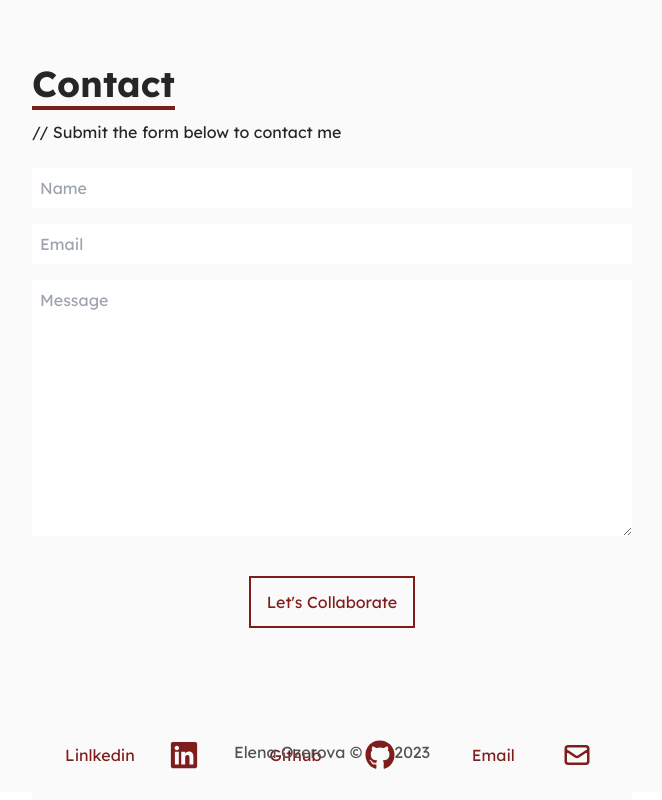
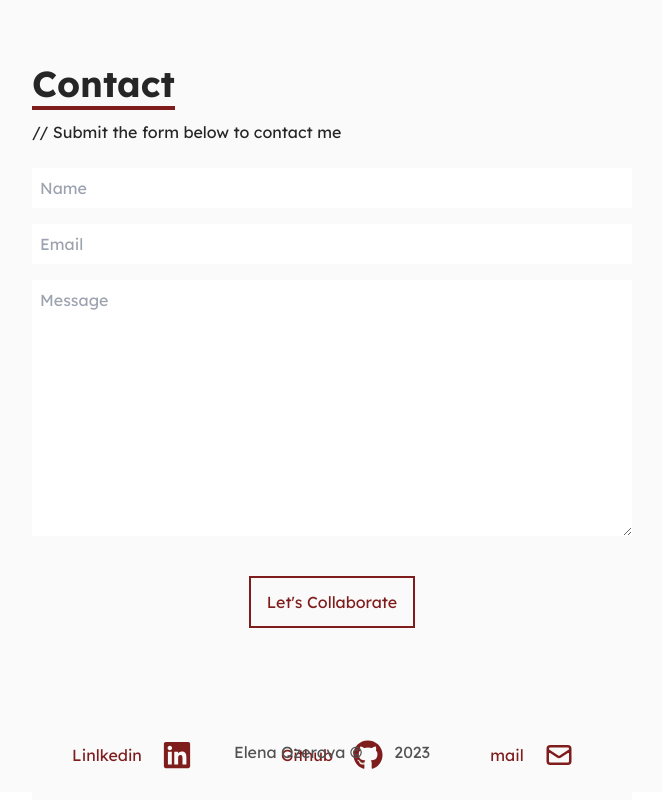
Before and after one commit to elen-oz/portfolio-app, a React (Vite) app: page / in a window 1280 px wide. Shown: the part 3128-3928 px from the top of the page, without its empty margins (308-970 px from the left). Built offline with nearby package versions, Linux system fonts and the light colour scheme.

Commit message:
add animation to links

```diff
--- a/src/components/Contact.jsx
+++ b/src/components/Contact.jsx
@@ -43,34 +43,52 @@ const Contact = () => {
       <div className='pt-[50px]'>
         <ul className='flex flex-row'>
           <li className='w-[200px] h-[90px] flex justify-between items-center bg-neutral-50'>
+            <div className='flex justify-center items-center w-full text-red-900  hover:scale-110 duration-500'>
               <a
-              className='flex justify-around items-center w-full text-red-900'
+                className='flex items-center p-[10px]'
                 href='https://www.linkedin.com/in/elen-oz/'
                 target='_blank'
                 rel='noreferrer'
               >
-              Linlkedin <FaLinkedin size={30} />
+                Linlkedin
+                <FaLinkedin
+                  size={30}
+                  className='ml-[20px]'
+                />
               </a>
+            </div>
           </li>
 
-          <li className='w-[200px] h-[90px] flex justify-between items-center  bg-neutral-50'>
+          <li className='w-[200px] h-[90px] flex items-center  bg-neutral-50'>
+            <div className='flex justify-center items-center w-full text-red-900  hover:scale-110 duration-500'>
               <a
-              className='flex justify-around items-center w-full text-red-900'
+                className='flex items-center p-[10px]'
                 href='https://github.com/elen-oz'
                 target='_blank'
                 rel='noreferrer'
               >
-              Github <FaGithub size={30} />
+                Github
+                <FaGithub
+                  size={30}
+                  className='ml-[20px]'
+                />
               </a>
+            </div>
           </li>
 
           <li className='w-[200px] h-[90px] flex justify-between items-center  bg-neutral-50'>
+            <div className='flex justify-center items-center w-full text-red-900  hover:scale-110 duration-500'>
               <a
-              className='flex justify-around items-center w-full text-red-900'
+                className='flex items-center p-[10px]'
                 href='mailto: ozerova.lenka@gmail.com?subject=Mail from Portfolio Site'
               >
-              Email <HiOutlineMail size={30} />
+                mail
+                <HiOutlineMail
+                  size={30}
+                  className='ml-[20px]'
+                />
               </a>
+            </div>
           </li>
 
           {/* ! WARN: does not work -- check it */}
```
Lines whose indentation alone changed are shown as unchanged.
